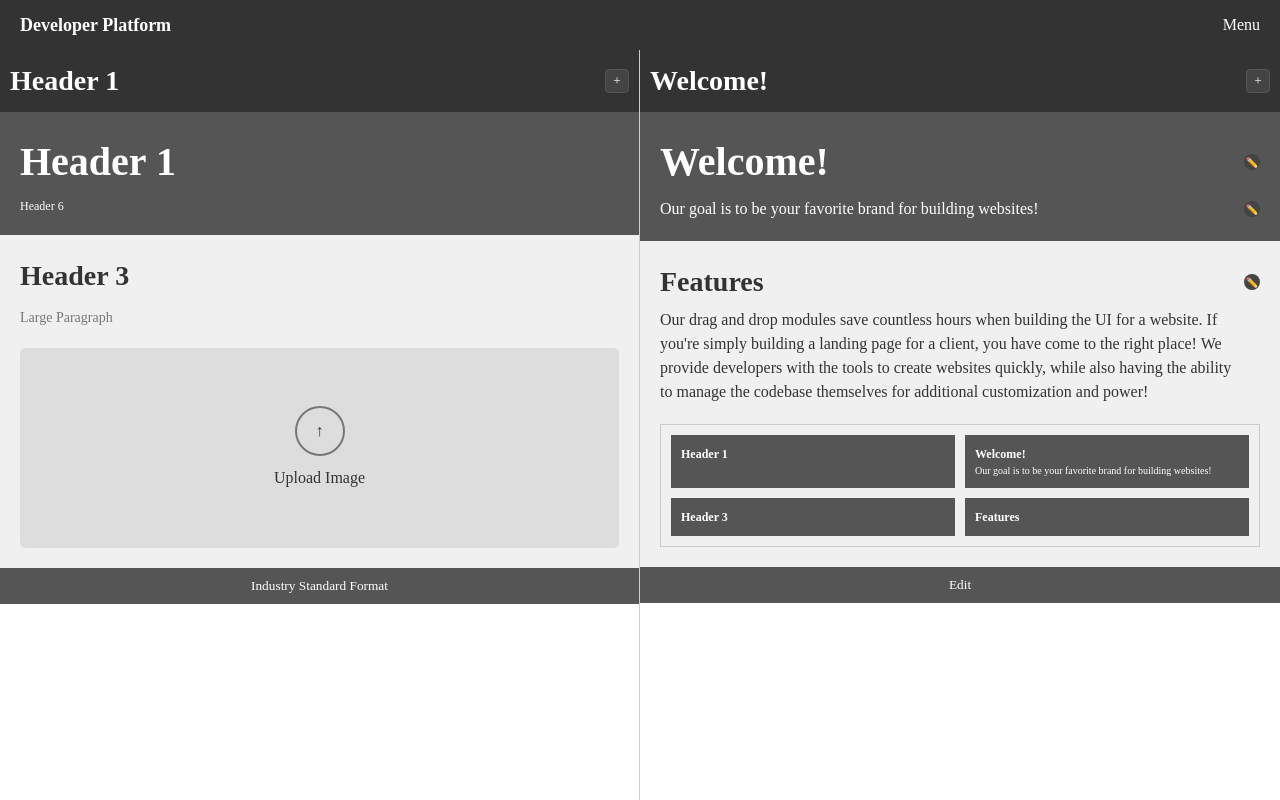
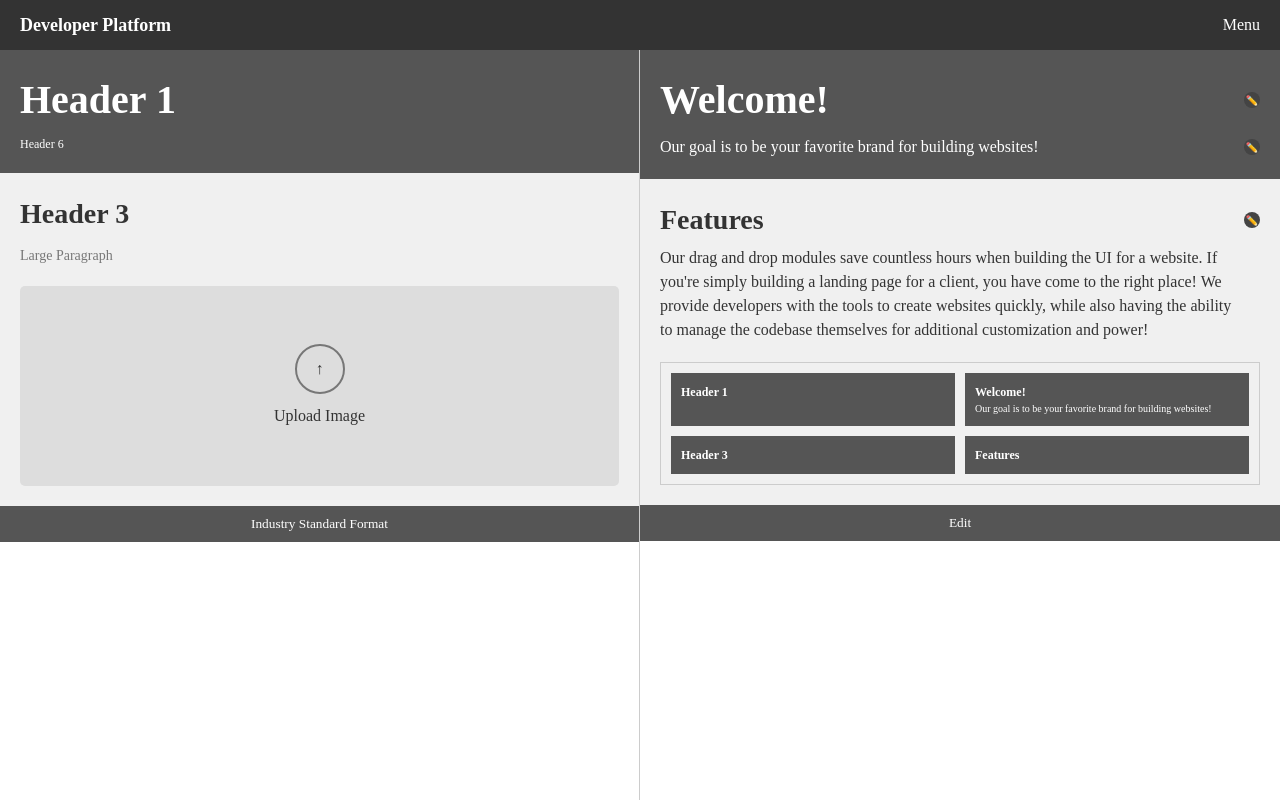
Before and after one commit to snorkelingcode/moddedlobby, a React (Vite) app: page / in a window 1280 px wide. Built offline with nearby package versions, Linux system fonts and the light colour scheme.

Commit message:
removed duplicate headers

```diff
--- a/src/pages/EditorPage.tsx
+++ b/src/pages/EditorPage.tsx
@@ -67,32 +67,6 @@ const EditPanel = styled.div`
   flex-direction: column;
   background-color: white;
   overflow: hidden;
-`;
-
-const PanelHeader = styled.div`
-  background-color: #333;
-  padding: 10px;
-  display: flex;
-  justify-content: space-between;
-  align-items: center;
-`;
-
-const PanelTitle = styled.h3`
-  color: white;
-  margin: 0;
-`;
-
-const EditButton = styled.button`
-  background-color: #444;
-  border: 1px solid #555;
-  width: 24px;
-  height: 24px;
-  border-radius: 4px;
-  display: flex;
-  align-items: center;
-  justify-content: center;
-  cursor: pointer;
-  color: white;
 `;
 
 const PanelContent = styled.div`
@@ -380,11 +354,6 @@ const EditorPage: React.FC = () => {
       <EditorContainer>
         {/* Left side - Format Panel (static) */}
         <FormatPanel>
-          <PanelHeader>
-            <PanelTitle>Header 1</PanelTitle>
-            <EditButton>+</EditButton>
-          </PanelHeader>
-
           <PanelContent>
             <FormatHeader>
               <FormatHeaderText>Header 1</FormatHeaderText>
@@ -407,11 +376,6 @@ const EditorPage: React.FC = () => {
 
         {/* Right side - Edit Panel (editable) */}
         <EditPanel>
-          <PanelHeader>
-            <PanelTitle>Welcome!</PanelTitle>
-            <EditButton>+</EditButton>
-          </PanelHeader>
-
           <PanelContent>
             <HeaderSection>
               <EditableHeading contentEditable>
```
